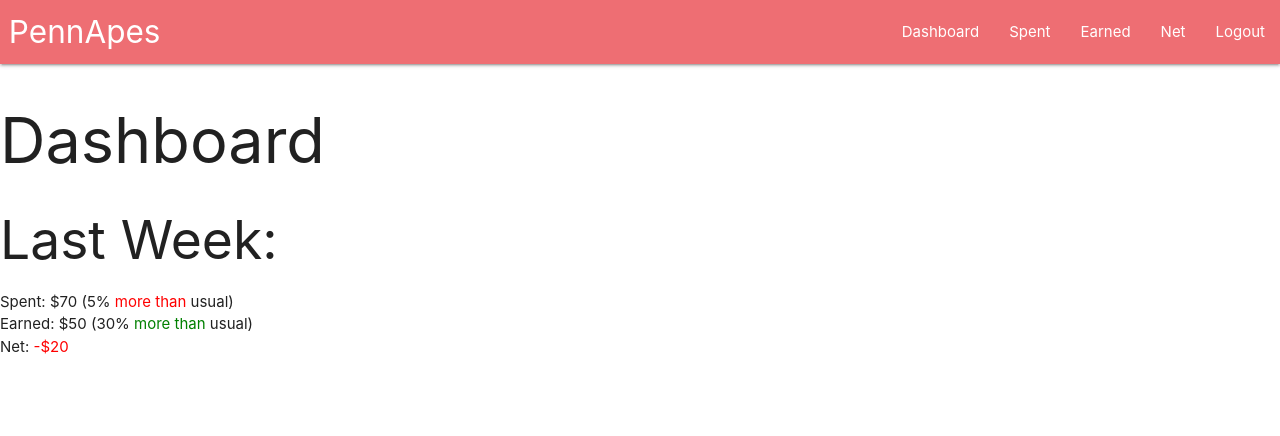
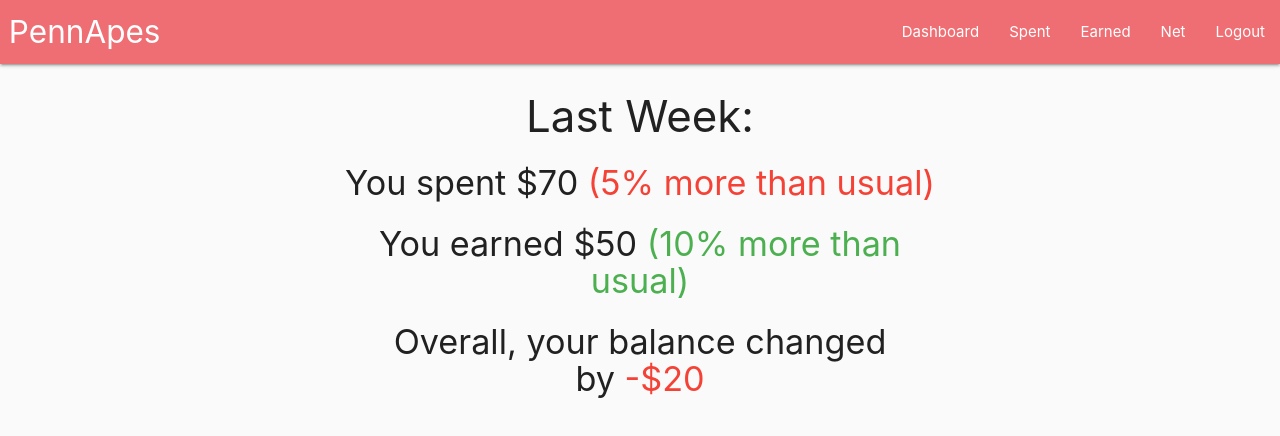
Before and after one commit to JasperCheung/PennApes, a React (Create React App) app in the folder frontend/: page /dashboard in a window 1280 px wide. Shown: the top 436 px of the page. Built offline with nearby package versions, Linux system fonts and the light colour scheme.

Commit message:
dash page but better code

```diff
--- a/frontend/public/index.html
+++ b/frontend/public/index.html
@@ -16,7 +16,7 @@
     <link rel="stylesheet" href="https://cdnjs.cloudflare.com/ajax/libs/materialize/1.0.0/css/materialize.min.css">
     <title>PennApes</title>
   </head>
-  <body>
+  <body class="grey lighten-5">
     <noscript>You need to enable JavaScript to run this app.</noscript>
     <div id="root"></div>
     <!-- Compiled and minified JavaScript -->
--- a/frontend/src/components/Dash_card.jsx
+++ /dev/null
@@ -1,46 +0,0 @@
-import React, { Component } from 'react';
-
-const green = {
-    color: 'green',
-}
-
-const red = {
-    color: 'red',
-}
-
-class DashCard extends Component {
-    // props: k (string), v (int), showpercentage (bool), percentage (int), reverse (bool)
-    // example: "Spent", 70, true, 5, false
-
-    // FIXME terrible hack
-    cond_red(x) {
-        return x < 0 ? <span style={red}>-${Math.abs(x)}</span> : <span>${x}</span>;
-    }
-
-    more_or_less(x) {
-        return x === 0 ? <span>the</span> :
-            (x < 0) ?
-            <span style={this.props.reverse ? green : red}>less than</span> :
-            <span style={this.props.reverse ? red : green}>more than</span>;
-    }
-
-    render() {
-        return <div>
-            <span>{this.props.k}:</span>&nbsp;
-            <span>
-                {this.cond_red(this.props.v)}&nbsp;
-                {this.props.showpercentage &&
-                        <span>(
-                            {this.props.percentage ?
-                                <span>
-                                {Math.abs(this.props.percentage)}%&nbsp;
-                                {this.more_or_less(this.props.percentage)}
-                                </span> :
-                                <span>the</span>} usual)</span>
-                }
-            </span>
-        </div>;
-    }
-}
-
-export default DashCard;
--- a/frontend/src/components/Dashboard.jsx
+++ b/frontend/src/components/Dashboard.jsx
@@ -1,6 +1,7 @@
 import React, { Component } from 'react';
+import { Link } from 'react-router-dom';
 
-import DashCard from './Dash_card';
+import DashCard from './DashCard';
 
 class Dashboard extends Component {
   constructor(props) {
@@ -8,23 +9,61 @@ class Dashboard extends Component {
 
     this.state = {
       spent: 70,
+      dPercentSpent: 5,
       earned: 50,
+      dPercentEarned: 10
     };
   }
 
-    get_net() {
+  getNet() {
     return this.state.earned - this.state.spent;
   }
 
+  formatNegativeDollar(dollars) {
+    let negative = dollars < 0 ? "-" : "";
+    dollars = Math.abs(dollars);
+    return `${negative}$${dollars}`;
+  }
+
+  percentMessage(percent) {
+    if (percent === 0) {
+      return "the usual";
+    } else if (percent > 0) {
+      return `${percent}% more than usual`;
+    } else {
+      return `${Math.abs(percent)}% less than usual`;
+    }
+  }
+
   render() {
+    let spentPercentClass = this.state.dPercentSpent > 0 ? "red-text" : "green-text";
+    let earnedPercentClass = this.state.dPercentEarned < 0 ? "red-text" : "green-text";
+    let netPercentClass = this.getNet() < 0 ? "red-text" : "green-text";
     return (
       <div>
-                <h1>Dashboard</h1>
-
-                <h2>Last Week:</h2>
-                    <DashCard k="Spent" v={this.state.spent} showpercentage={true} percentage={5} reverse={true} />
-                    <DashCard k="Earned" v={this.state.earned} showpercentage={true} percentage={30} reverse={false} />
-                    <DashCard k="Net" v={this.get_net()} showpercentage={false} />
+        <center>
+          <h3>Last Week:</h3>
+          <div style={{width: 600}}>
+            <h4>
+              You spent {this.formatNegativeDollar(this.state.spent)}
+              <Link to="/spent" className={spentPercentClass}>
+                &nbsp;({this.percentMessage(this.state.dPercentSpent)})
+              </Link>
+            </h4>
+            <h4>
+              You earned {this.formatNegativeDollar(this.state.earned)}
+              <Link to="/earned" className={earnedPercentClass}>
+                &nbsp;({this.percentMessage(this.state.dPercentEarned)})
+              </Link>
+            </h4>
+            <h4>
+              Overall, your balance changed by
+              <Link to="/net" className={netPercentClass}>
+                &nbsp;{this.formatNegativeDollar(this.getNet())}
+              </Link>
+            </h4>
+          </div>
+        </center>
       </div>
       );
   }
```
Lines whose indentation alone changed are shown as unchanged.
